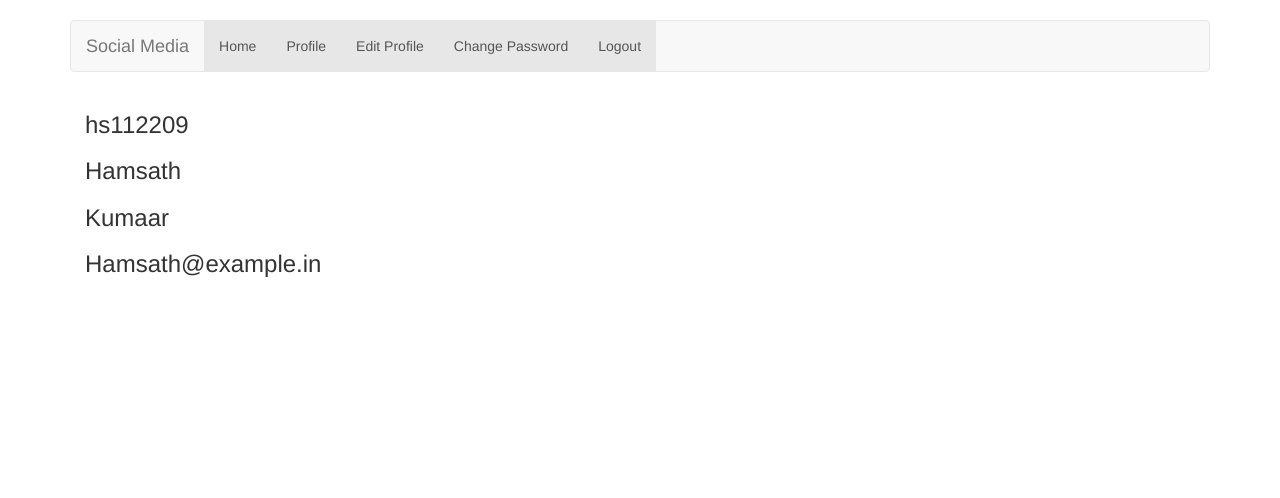
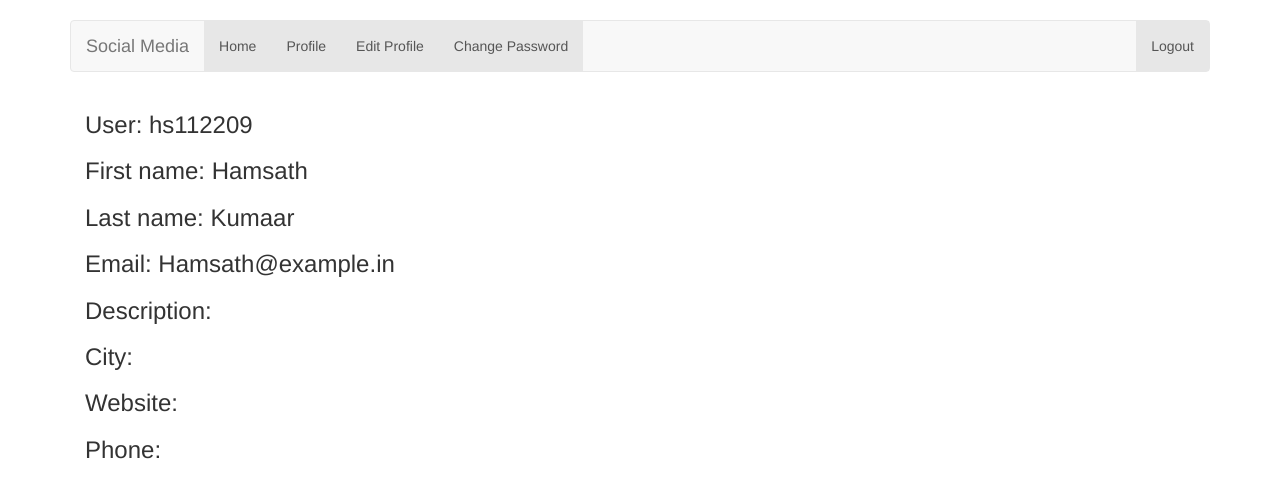
Before and after one commit to Hamsath/Django-tutorial, a Django app: page /account/profile/ in a window 1280 px wide. Shown: the top 498 px of the page. Run offline with Django 3.2, Linux system fonts and the light colour scheme; a user stored in the database is signed in; data comes from the database, SQL or seed files in the repository; both versions use the stored data as it was after the commit; some libraries are stand-ins or nearby versions.

Commit message:
Added object sorting in admin and also profile picture

```diff
--- a/accounts/models.py
+++ b/accounts/models.py
@@ -13,6 +13,10 @@
     city=models.CharField(max_length=20,default='')
     website=models.URLField(default='')
     phone=models.IntegerField(default=0)
+    image = models.ImageField(upload_to='profile_image',blank=True)
+
+    def __str__(self):
+        return self.user.username
 
 def create_profile(sender, **kwargs):
     if kwargs['created']:
--- a/accounts/templates/accounts/profile.html
+++ b/accounts/templates/accounts/profile.html
@@ -7,9 +7,14 @@
 {% block body %}
 
 <div class="container">
-  <h3> {{user}} <h3>
-  <h3> {{user.first_name}} <h3>
-  <h3> {{user.last_name}} <h3>
-  <h3> {{user.email}} <h3>
+  <h3> User: {{user}} <h3>
+  <h3> First name: {{user.first_name}} <h3>
+  <h3> Last name: {{user.last_name}} <h3>
+  <h3> Email: {{user.email}} <h3>
+  <h3> Description: {{user.userprofile.description}} <h3>
+  <h3> City: {{user.userprofile.city}} <h3>
+  <h3> Website: {{user.userprofile.website}} <h3>
+  <h3> Phone: {{user.userprofile.phone}} <h3>
+  <img src=" {{user.userprofile.image.url}} " width="240">
 </div>
 {% endblock %}
--- /dev/null
+++ b/accounts/templates/admin/base_site.html
@@ -0,0 +1,5 @@
+{% extends 'admin/base.html' %}
+
+{% block branding %}
+<h1> Admin </h1>
+{% endblock %}
--- a/accounts/templates/base.html
+++ b/accounts/templates/base.html
@@ -31,9 +31,13 @@
              <li class="active"><a href="{% url 'accounts:view_profile' %}"> Profile </a></li>
              <li class="active"><a href="{% url 'accounts:edit_profile' %}"> Edit Profile </a></li>
              <li class="active"><a href="{% url 'accounts:change_password' %}"> Change Password </a></li>
+           </ul>
 
+
+           <ul class="nav navbar-nav navbar-right">
              <li class="active"><a href="{% url 'accounts:logout' %}"> Logout </a></li>
            </ul>
+
           {% else %}
           <ul class="nav navbar-nav">
             <li class="active"><a href="{% url 'accounts:password_reset' %}"> Reset Password </a></li>
--- a/tutorial/settings.py
+++ b/tutorial/settings.py
@@ -121,6 +121,9 @@
 
 STATIC_URL = '/static/'
 
+MEDIA_URL = '/media/'
+MEDIA_ROOT= os.path.join(BASE_DIR,'tutorial/media')
+
 LOGIN_REDIRECT_URL='/account/'                 # Added by Hamsath for URL redirection
 
 LOGIN_URL = '/account/login'
--- a/tutorial/urls.py
+++ b/tutorial/urls.py
@@ -17,8 +17,11 @@
 from django.contrib import admin
 from tutorial import views
 
+from django.conf import settings
+from django.conf.urls.static import static
+
 urlpatterns = [
     url(r'^$', views.login_redirect,name='login_redirect'),
     url(r'^admin/', admin.site.urls),
     url(r'^account/',include('accounts.urls',namespace='accounts')),
-]
+] + static(settings.MEDIA_URL, document_root=settings.MEDIA_ROOT)
```
Also changed, not shown: accounts/admin.py (+12 -1 lines), accounts/migrations/0002_userprofile_image.py (added), db.sqlite3, tutorial/media/profile_image/Penguins.jpg (added), tutorial/media/profile_image/Tulips.jpg (added), 6 other files.
